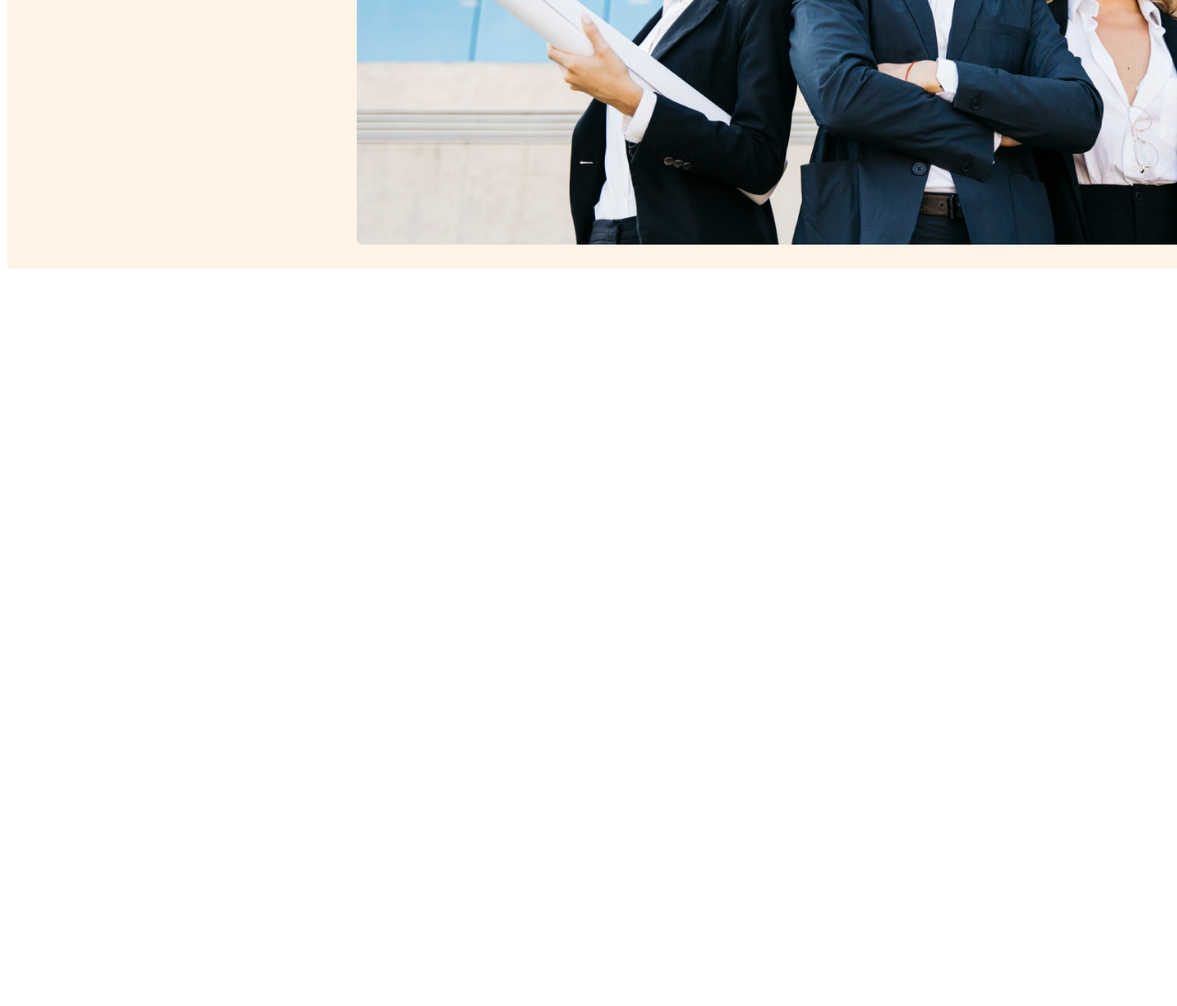
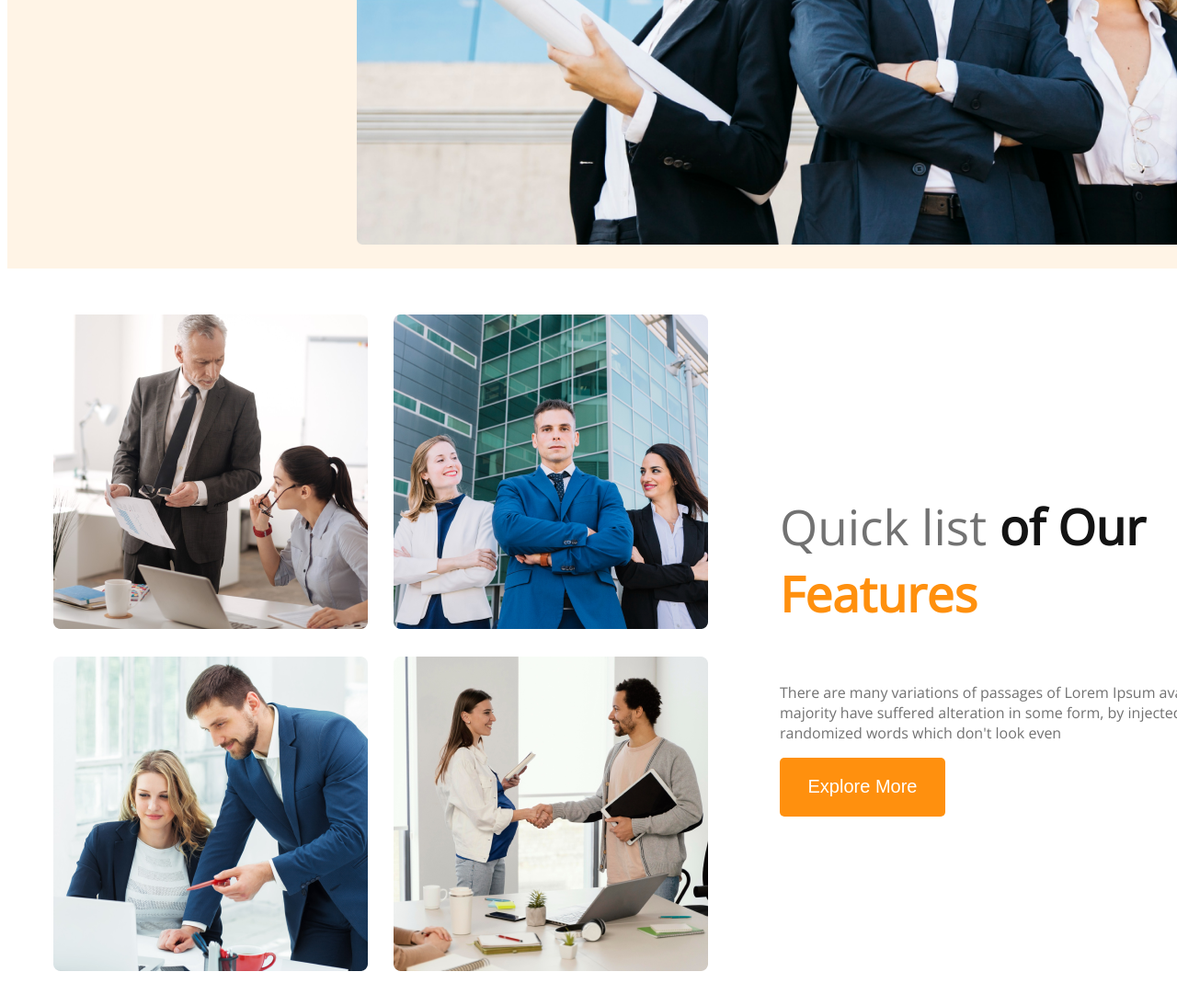
Before and after one commit to fazlerabbyrifat/assignment-two, a plain HTML site: page index.html in a window 1280 px wide. Shown: the part 1038-2132 px from the top of the page at 92% size. Before the commit the page ends 1338 px from the top, so only its background shows below. Drawn offline with nearby package versions, Linux system fonts and the light colour scheme.

Commit message:
responsive features added

```diff
--- a/index.html
+++ b/index.html
@@ -38,5 +38,27 @@
         </div>
     </header>
 </body>
-
+    <main>
+        <section class="features-section">
+            <div class="features-images" >
+                <div class="features-image">
+                    <img src="images/team1.png" alt="">
+                </div>
+                <div class="features-image">
+                    <img src="images/team2.png" alt="">
+                </div>
+                <div class="features-image">
+                    <img src="images/team3.png" alt="">
+                </div>
+                <div class="features-image">
+                    <img src="images/team4.png" alt="">
+                </div>
+            </div>
+            <div class="features-content">
+                <h1 class="features-content-title">Quick list <strong class="style">of Our <span>Features</span></strong> </h1>
+                <p class="features-content-description">There are many variations of passages of Lorem Ipsum available, but the majority have suffered alteration in some form, by injected humour, or randomized words which don't look even</p>
+                <button class="features-btn">Explore More</button>
+            </div>
+        </section>
+    </main>
 </html>
--- a/styles/style.css
+++ b/styles/style.css
@@ -91,6 +91,61 @@ Navbar and heading sections styles
 }
 
 
+/* Main section styles */
+
+
+/* Features section styles */
+
+.features-section{
+    display: flex;
+    justify-content: space-around;
+}
+
+.features-images{
+    margin: 50px;
+    display: grid;
+    grid-template-columns: repeat(2, 370px);
+    row-gap: 30px;
+}
+
+.features-image{
+    width: 342px;
+    height: 342px;
+    border-radius: 8px;
+}
+.features-content{
+    width: 550px;
+    height: 400px;
+    display: flex;
+    flex-direction: column;
+    align-items: center;
+    margin-top: 200px;
+}
+.features-content-title{
+    font-size: 53px;
+    font-weight: 500;
+    color: #727272;
+}
+.style{
+    font-weight: 700;
+    color: #131313;
+}
+.features-content-title span{
+    color: #FF900E;;
+}
+.features-content-description{
+    font-size: 16px;
+    color: #727272;
+}
+.features-btn{
+    margin-right: 370px;
+    width: 180px;
+    height: 64px;
+    background-color: #FF900E;
+    font-size: 20px;
+    color: #FFFFFF;
+    border-radius: 5px;
+}
 
 
 
@@ -99,12 +154,12 @@ Navbar and heading sections styles
     Responsive section for small devices
 ------------------------ */
 @media only screen and (max-width: 576px ) {
-    header, .header-nav, .header-content, .banner{
+    header, .header-nav, .header-content, .banner, .features-content{
         width: 100%;
         margin: 0;
         padding: 0;
     }
-    .header-nav, .nav-items, .header-content{
+    .header-nav, .nav-items, .header-content, .features-section{
         display: flex;
         flex-direction: column;
     }
@@ -112,4 +167,15 @@ Navbar and heading sections styles
         align-items: center;
         gap: 50px;
     }
+    .features-images{
+        display: grid;
+        grid-template-columns: repeat(1, 1fr);
+    }
+    .features-image{
+        width: 100%;
+        margin-top: 70px;
+    }
+    .features-btn{
+        margin: 0;
+    }
 }
```
